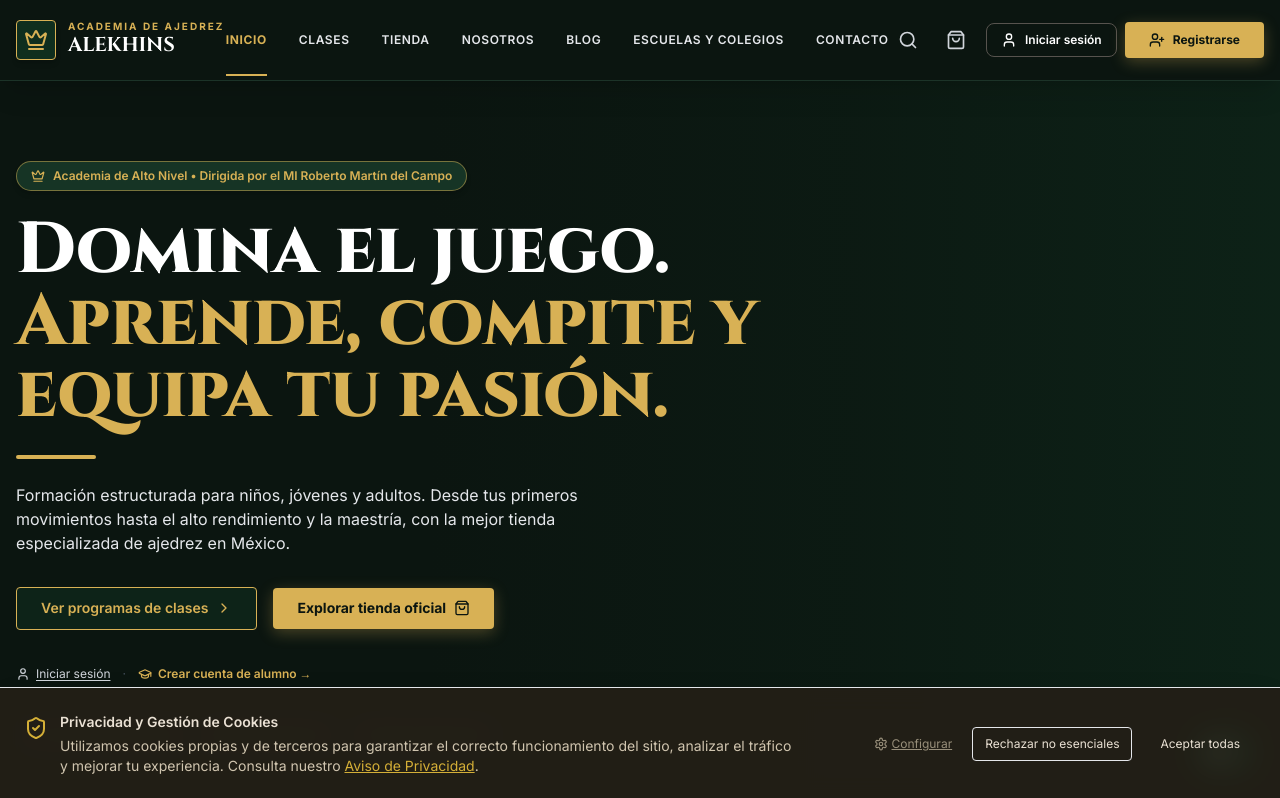
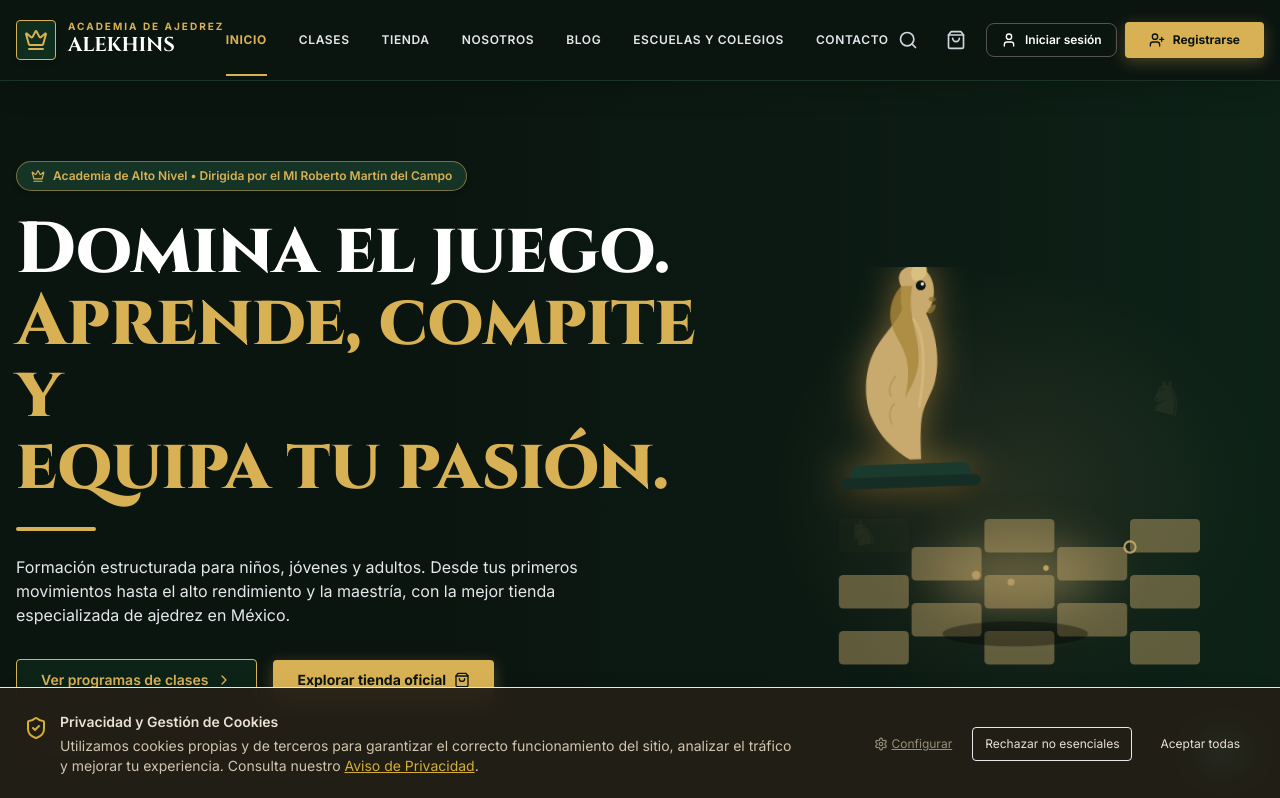
Before and after one commit to martindelcampoc23-boop/Academia-de-Ajedrez-Alekhins, a Next.js app: page / in a window 1280 px wide. Shown: the top 798 px of the page. Built offline with nearby package versions, Linux system fonts and the light colour scheme; no server answers; the database is empty; a web font is replaced by a local one.

Commit message:
feat(hero): animacion SVG caballo de ajedrez flotante con movimiento en L, brillo dorado, particulas y sombra dinamica en landing page

```diff
--- a/app/page.tsx
+++ b/app/page.tsx
@@ -2,6 +2,7 @@ import React from 'react';
 import Link from 'next/link';
 import Image from 'next/image';
 import { prisma } from '@/lib/db';
+import { AnimatedChessKnight } from '@/components/ui/AnimatedChessKnight';
 import {
   Crown,
   ChevronRight,
@@ -61,7 +62,14 @@ export default async function HomePage() {
         <div className="absolute top-0 right-0 w-2/3 h-full bg-gradient-to-l from-[#0F2E1E]/50 via-[#0F2E1E]/20 to-transparent pointer-events-none" />
 
         <div className="max-w-7xl mx-auto px-4 relative z-10 grid grid-cols-1 lg:grid-cols-12 gap-12 items-center">
-          <div className="lg:col-span-8 space-y-6 text-center lg:text-left">
+          {/* Caballo animado visible en mobile arriba del texto */}
+          <div className="lg:hidden flex justify-center -mb-4">
+            <div className="w-48 h-48">
+              <AnimatedChessKnight />
+            </div>
+          </div>
+
+          <div className="lg:col-span-7 space-y-6 text-center lg:text-left">
             {/* Top Pill Badge */}
             <div className="inline-flex items-center gap-2 px-3.5 py-1.5 rounded-full bg-[#1A3D2B]/80 border border-[#D8B155]/50 text-[#D8B155] text-xs font-semibold shadow-md">
               <Crown className="w-3.5 h-3.5" />
@@ -125,6 +133,13 @@ export default async function HomePage() {
                 <ShieldCheck className="w-3 h-3 text-[#D8B155]" /> Material FIDE Oficial
               </span>
             </div>
+          </div>
+
+          {/* Caballo animado — columna derecha desktop */}
+          <div className="hidden lg:flex lg:col-span-5 items-center justify-center relative">
+            {/* Glow radial de fondo */}
+            <div className="absolute inset-0 rounded-full" style={{ background: 'radial-gradient(ellipse at center, rgba(200,170,110,0.12) 0%, transparent 70%)' }} />
+            <AnimatedChessKnight />
           </div>
         </div>
       </section>
--- /dev/null
+++ b/components/ui/AnimatedChessKnight.tsx
@@ -0,0 +1,225 @@
+'use client';
+
+import React from 'react';
+
+/**
+ * AnimatedChessKnight
+ * Caballo de ajedrez (♞) animado en SVG puro con movimiento en L,
+ * efecto de flotación, glows dorados y trayectoria de casillas.
+ * Se usa como elemento visual en el Hero de la landing page.
+ */
+export function AnimatedChessKnight() {
+  return (
+    <div className="relative w-full h-full flex items-center justify-center select-none" aria-hidden="true">
+      {/* Estilo de animaciones CSS inlineadas */}
+      <style>{`
+        @keyframes knight-float {
+          0%   { transform: translateY(0px) rotate(-2deg); }
+          25%  { transform: translateY(-12px) rotate(2deg); }
+          50%  { transform: translateY(-22px) rotate(-1deg); }
+          75%  { transform: translateY(-10px) rotate(3deg); }
+          100% { transform: translateY(0px) rotate(-2deg); }
+        }
+        @keyframes knight-shadow-pulse {
+          0%, 100% { transform: scaleX(1); opacity: 0.35; }
+          50%       { transform: scaleX(0.75); opacity: 0.15; }
+        }
+        @keyframes glow-pulse {
+          0%, 100% { opacity: 0.5; filter: blur(18px); }
+          50%       { opacity: 1;   filter: blur(28px); }
+        }
+        @keyframes board-tile-fade {
+          0%, 100% { opacity: 0.06; }
+          50%       { opacity: 0.14; }
+        }
+        @keyframes trail-draw {
+          0%   { stroke-dashoffset: 320; opacity: 0; }
+          20%  { opacity: 0.8; }
+          80%  { opacity: 0.8; }
+          100% { stroke-dashoffset: 0; opacity: 0; }
+        }
+        @keyframes ring-expand {
+          0%   { r: 4; opacity: 0.9; }
+          100% { r: 24; opacity: 0; }
+        }
+        @keyframes particle-rise {
+          0%   { transform: translateY(0) scale(1); opacity: 0.8; }
+          100% { transform: translateY(-40px) scale(0); opacity: 0; }
+        }
+        .knight-piece {
+          animation: knight-float 3.6s ease-in-out infinite;
+          filter: drop-shadow(0 0 12px rgba(216,177,85,0.55)) drop-shadow(0 4px 8px rgba(0,0,0,0.7));
+        }
+        .knight-shadow {
+          animation: knight-shadow-pulse 3.6s ease-in-out infinite;
+        }
+        .glow-orb {
+          animation: glow-pulse 3s ease-in-out infinite;
+        }
+        .tile-flicker {
+          animation: board-tile-fade 3.6s ease-in-out infinite;
+        }
+        .l-trail {
+          animation: trail-draw 4s ease-in-out infinite;
+        }
+        .ring-anim {
+          animation: ring-expand 2.4s ease-out infinite;
+        }
+        .particle-1 { animation: particle-rise 2s ease-out infinite 0.2s; }
+        .particle-2 { animation: particle-rise 2s ease-out infinite 0.8s; }
+        .particle-3 { animation: particle-rise 2s ease-out infinite 1.4s; }
+      `}</style>
+
+      <svg
+        viewBox="0 0 300 320"
+        className="w-full max-w-[420px] h-auto"
+        xmlns="http://www.w3.org/2000/svg"
+      >
+        {/* ── TABLERO DE FONDO ──────────────────────────────────── */}
+        <g opacity="0.45">
+          {[0, 1, 2, 3, 4].map((row) =>
+            [0, 1, 2, 3, 4].map((col) => {
+              const isLight = (row + col) % 2 === 0;
+              const x = 22 + col * 52;
+              const y = 180 + row * 26 - row * 6;
+              if (!isLight) return null;
+              return (
+                <rect
+                  key={`${row}-${col}`}
+                  x={x}
+                  y={y}
+                  width={50}
+                  height={24}
+                  rx={3}
+                  fill="#C8AA6E"
+                  className="tile-flicker"
+                  style={{ animationDelay: `${(row + col) * 0.18}s` }}
+                />
+              );
+            })
+          )}
+        </g>
+
+        {/* ── TRAYECTORIA EN L (movimiento del caballo) ─────────── */}
+        {/* Línea horizontal del movimiento en L */}
+        <polyline
+          points="150,260 230,260 230,200"
+          fill="none"
+          stroke="#C8AA6E"
+          strokeWidth="2"
+          strokeDasharray="320"
+          strokeLinecap="round"
+          strokeLinejoin="round"
+          className="l-trail"
+        />
+        {/* Puntos destino del movimiento */}
+        <circle cx="230" cy="200" r="5" fill="#C8AA6E" opacity="0">
+          <animate attributeName="opacity" values="0;0;1;0" dur="4s" repeatCount="indefinite" />
+        </circle>
+        <circle cx="230" cy="200" r="5" fill="transparent" stroke="#C8AA6E" strokeWidth="1.5" className="ring-anim" />
+
+        {/* ── BRILLO / GLOW ORBE CENTRAL ────────────────────────── */}
+        <ellipse cx="150" cy="220" rx="60" ry="20" fill="#C8AA6E" opacity="0" className="glow-orb" />
+
+        {/* ── SOMBRA DEL CABALLO ────────────────────────────────── */}
+        <ellipse
+          cx="148"
+          cy="262"
+          rx="52"
+          ry="9"
+          fill="#000"
+          opacity="0.4"
+          className="knight-shadow"
+        />
+
+        {/* ── PARTÍCULAS DORADAS ────────────────────────────────── */}
+        <circle cx="120" cy="220" r="3" fill="#C8AA6E" className="particle-1" opacity="0.7" />
+        <circle cx="170" cy="215" r="2" fill="#E8C865" className="particle-2" opacity="0.7" />
+        <circle cx="145" cy="225" r="2.5" fill="#C8AA6E" className="particle-3" opacity="0.7" />
+
+        {/* ── CABALLO DE AJEDREZ (SVG path) ─────────────────────── */}
+        <g className="knight-piece" transform="translate(80, 60)">
+          {/* Base del caballo */}
+          <rect x="25" y="143" width="86" height="13" rx="6" fill="#1B3A2E" />
+          <rect x="18" y="152" width="100" height="8" rx="4" fill="#152D24" />
+
+          {/* Cuerpo y pecho */}
+          <path
+            d="M68,140 C68,140 50,130 42,110 C36,96 38,76 44,64 C50,52 60,44 65,35
+               C68,29 68,22 66,16 C74,20 80,28 84,38 C90,52 92,70 88,84
+               C86,92 80,100 78,108 C76,116 76,128 76,140 Z"
+            fill="#C8AA6E"
+          />
+          {/* Cabeza del caballo */}
+          <path
+            d="M66,16 C66,16 62,8 68,4 C74,0 82,2 86,8
+               C90,14 90,22 88,28 C86,34 82,38 78,40
+               C74,42 70,40 68,36 C64,30 66,22 66,16 Z"
+            fill="#C8AA6E"
+          />
+          {/* Oreja */}
+          <path
+            d="M74,4 C76,0 80,-2 84,2 C86,6 84,10 80,12 C76,14 72,12 74,4 Z"
+            fill="#D8C080"
+          />
+          {/* Crin */}
+          <path
+            d="M66,16 C60,22 56,32 58,42 C60,52 66,58 68,68
+               C70,78 68,88 66,96 C68,92 74,84 76,74
+               C78,64 76,54 74,44 C72,34 72,24 74,16 Z"
+            fill="#A8863A"
+            opacity="0.8"
+          />
+          {/* Ojo */}
+          <circle cx="80" cy="16" r="3.5" fill="#0B1510" />
+          <circle cx="81.2" cy="15" r="1.2" fill="white" opacity="0.9" />
+          {/* Fosa nasal */}
+          <ellipse cx="88" cy="26" rx="2.5" ry="1.8" fill="#8B6A2A" opacity="0.7" />
+          {/* Boca / mandíbula */}
+          <path
+            d="M84,34 C87,30 91,28 90,32 C89,36 84,38 84,34 Z"
+            fill="#A8863A"
+            opacity="0.6"
+          />
+          {/* Líneas de detalle del cuello */}
+          <path d="M60,80 C56,84 54,90 56,94" stroke="#A8863A" strokeWidth="1.2" fill="none" opacity="0.5" strokeLinecap="round" />
+          <path d="M58,100 C54,104 54,110 56,114" stroke="#A8863A" strokeWidth="1.2" fill="none" opacity="0.5" strokeLinecap="round" />
+
+          {/* Reflejo dorado en el cuerpo */}
+          <path
+            d="M74,40 C78,46 80,56 80,68 C80,80 78,92 76,102"
+            stroke="#E8D090"
+            strokeWidth="2"
+            fill="none"
+            opacity="0.35"
+            strokeLinecap="round"
+          />
+        </g>
+
+        {/* ── ICONO ♞ FANTASMA (decorativo) ─────────────────────── */}
+        <text
+          x="240"
+          y="100"
+          fontSize="32"
+          fill="#C8AA6E"
+          opacity="0.07"
+          fontFamily="serif"
+          transform="rotate(15, 240, 100)"
+        >
+          ♞
+        </text>
+        <text
+          x="30"
+          y="200"
+          fontSize="24"
+          fill="#C8AA6E"
+          opacity="0.06"
+          fontFamily="serif"
+          transform="rotate(-10, 30, 200)"
+        >
+          ♞
+        </text>
+      </svg>
+    </div>
+  );
+}
```
